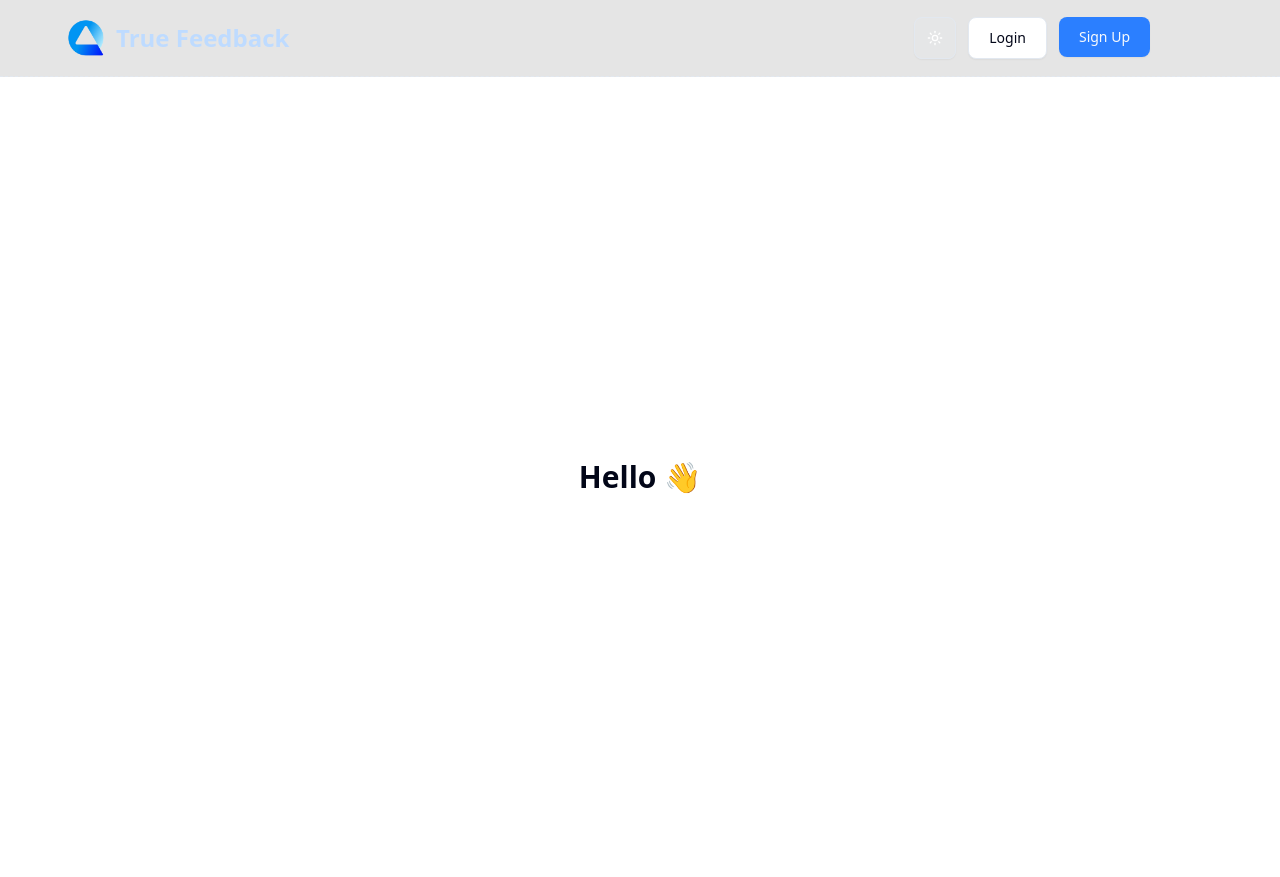
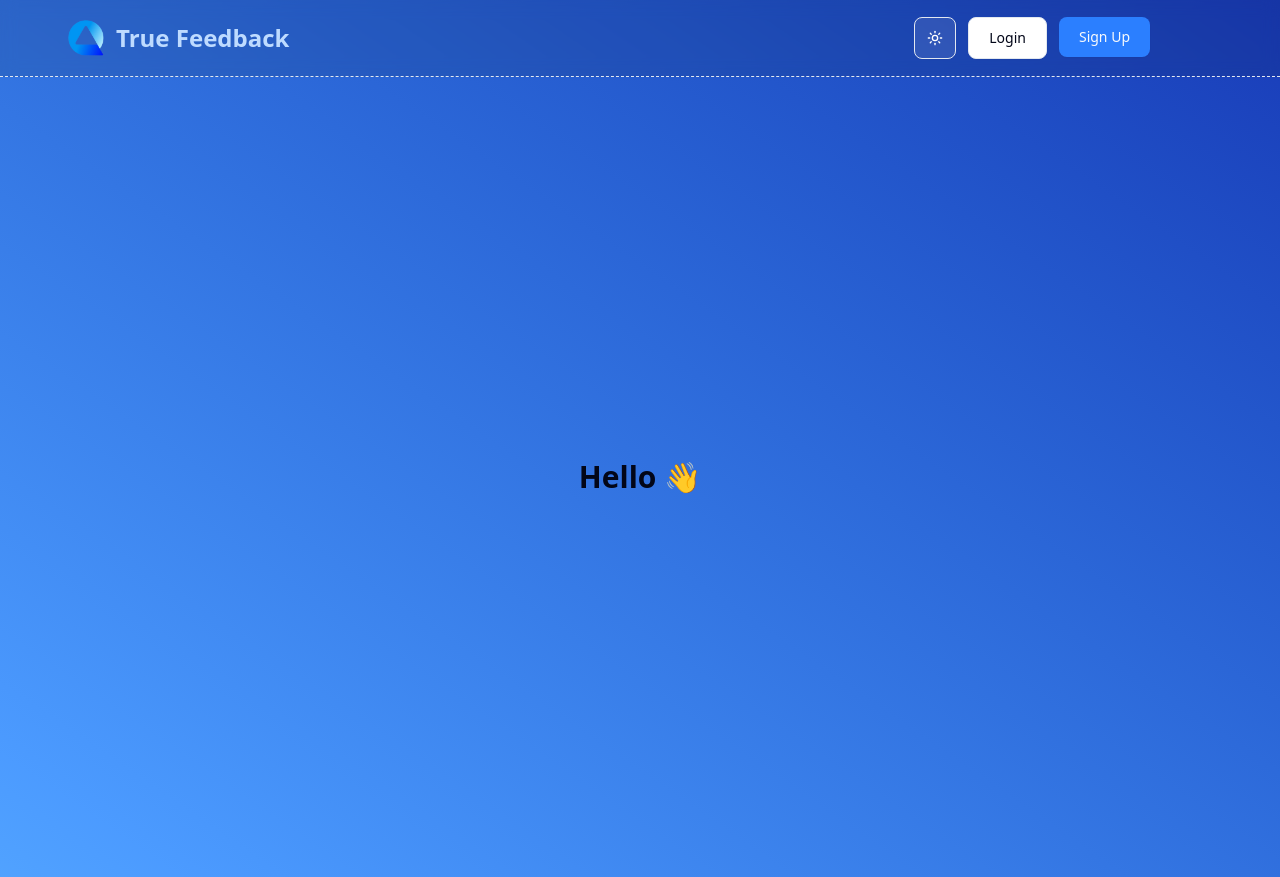
Before and after one commit to Yash-Tibadiya/True-Feedback, a Next.js app: page / in a window 1280 px wide. Built offline with nearby package versions, Linux system fonts and the light colour scheme; no server answers.

Commit message:
Refactor Home component layout to improve background styling and structure

```diff
--- a/src/app/page.tsx
+++ b/src/app/page.tsx
@@ -3,9 +3,11 @@ import Navbar from "@/components/Navbar";
 export default function Home() {
   return (
     <>
-    <Navbar />
-      <div className="flex min-h-screen flex-col items-center justify-center">
-        <h1 className="text-3xl font-bold">Hello 👋</h1>
+      <div className="relative flex flex-col min-h-screen transition-colors duration-300 bg-gradient-to-tr from-blue-400 to-blue-800 dark:bg-black dark:bg-gradient-to-tr dark:from-black dark:to-blue-900 overflow-hidden">
+        <Navbar />
+        <div className="flex min-h-screen flex-col items-center justify-center">
+          <h1 className="text-3xl font-bold">Hello 👋</h1>
+        </div>
       </div>
     </>
   );
```
